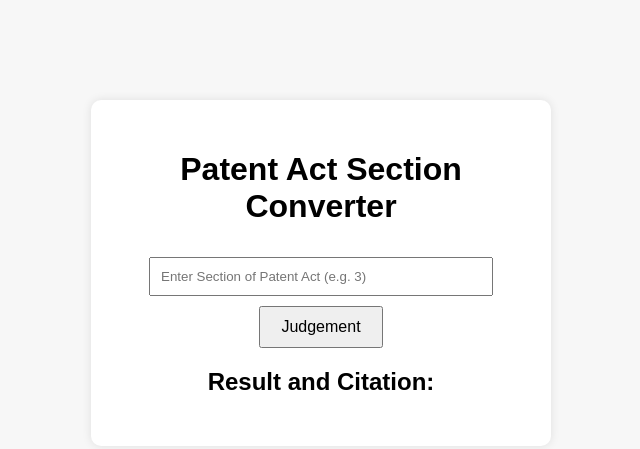
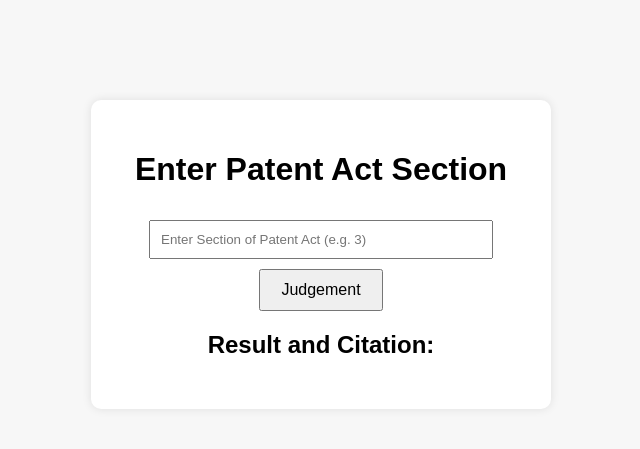
Before and after one commit to idea360soft/patentact1970, a plain HTML site: page converter.html in a window 1280 px wide. Shown: the whole page, without its empty margins (319-959 px from the left). Drawn offline with Linux system fonts and the light colour scheme.

Commit message:
Add files via upload

```diff
--- a/converter.html
+++ b/converter.html
@@ -7,7 +7,7 @@
 </head>
 <body>
   <div class="container">
-    <h1>Patent Act Section Converter</h1>
+    <h1>Enter Patent Act Section </h1>
 
     <input type="text" id="oldSection" placeholder="Enter Section of Patent Act (e.g. 3)">
     <button onclick="convertSection()">Judgement</button>
```
